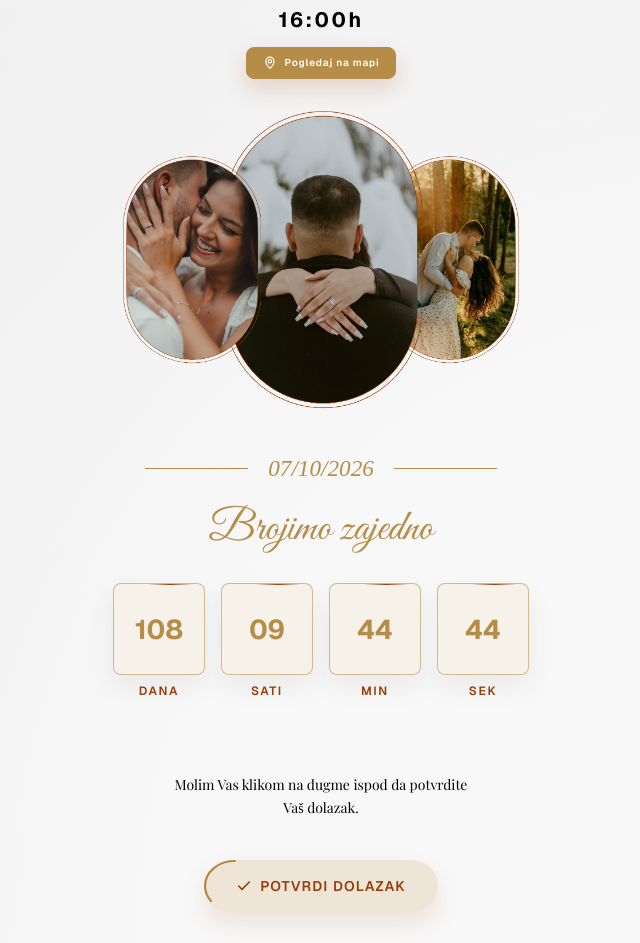
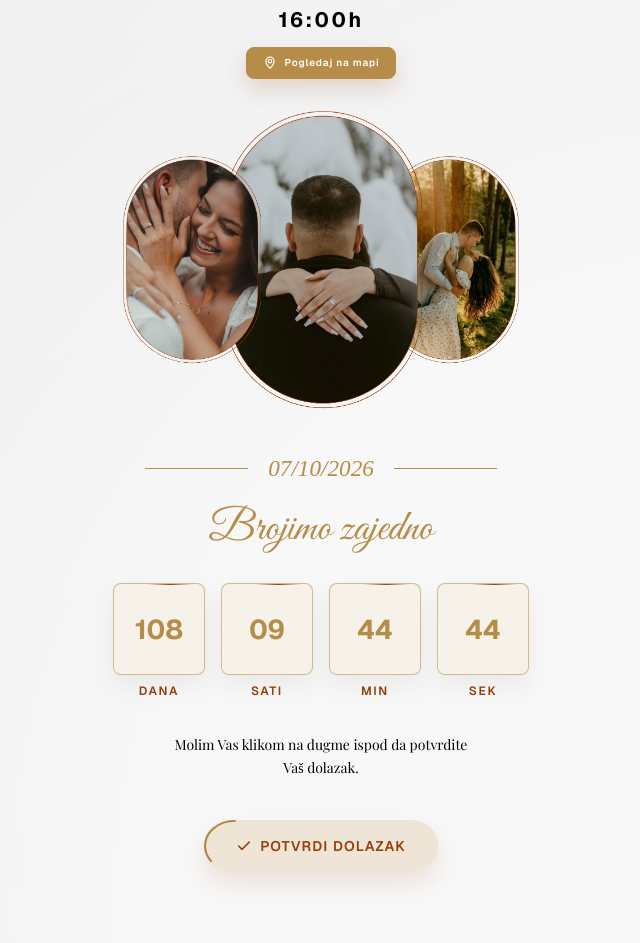
Before and after one commit to NikolaTomic00/pozivnica11, a React (Vite) app: page / in a window 1280 px wide. Shown: the part 2209-3152 px from the top of the page, without its empty margins (319-959 px from the left). Built offline with nearby package versions, Linux system fonts and the light colour scheme; a web font is replaced by a local one.

Commit message:
padding updates

```diff
--- a/src/sections/CountdownSection.jsx
+++ b/src/sections/CountdownSection.jsx
@@ -50,7 +50,7 @@ function CountdownSection() {
 
   return (
     <section
-      className="mx-auto w-full max-w-107.5 px-6 pb-4 pt-8 [--frame-gold:#b68d48] md:max-w-140"
+      className="mx-auto w-full max-w-107.5 px-6 pb-4 pt-0 [--frame-gold:#b68d48] md:max-w-140"
       aria-label="Countdown"
     >
       <div className="mx-auto text-center text-[var(--frame-gold)]">
--- a/src/sections/RSVPSection.jsx
+++ b/src/sections/RSVPSection.jsx
@@ -64,7 +64,7 @@ function RSVPSection() {
       className="mx-auto w-full max-w-107.5 px-6 pb-16 pt-4 text-center [--frame-gold:#b68d48] md:max-w-140 md:pb-20"
       aria-label="RSVP"
     >
-      <div className="mx-auto flex flex-col items-center justify-center py-10 font-['Playfair_Display',serif] text-[#993e0a]">
+      <div className="mx-auto flex flex-col items-center justify-center pb-10 font-['Playfair_Display',serif] text-[#993e0a]">
         <p className="mx-auto max-w-74 text-[0.875rem] leading-[1.7] text-black">
           Molim Vas klikom na dugme ispod da potvrdite Vaš dolazak.
         </p>
--- a/src/sections/TimelineSection.jsx
+++ b/src/sections/TimelineSection.jsx
@@ -69,7 +69,7 @@ function TimelineEvent({ icon, title, address, time, mapUrl }) {
 function TimelineSection() {
   return (
     <section
-      className="mx-auto w-full max-w-107.5 px-6 pb-0 pt-6 [--frame-gold:#b68d48] md:max-w-140"
+      className="mx-auto w-full max-w-107.5 px-6 pb-8 pt-6 [--frame-gold:#b68d48] md:max-w-140"
       aria-label="Wedding day timeline"
     >
       <div className="mx-auto space-y-10 font-['Geist',Arial,sans-serif] text-black">
```
